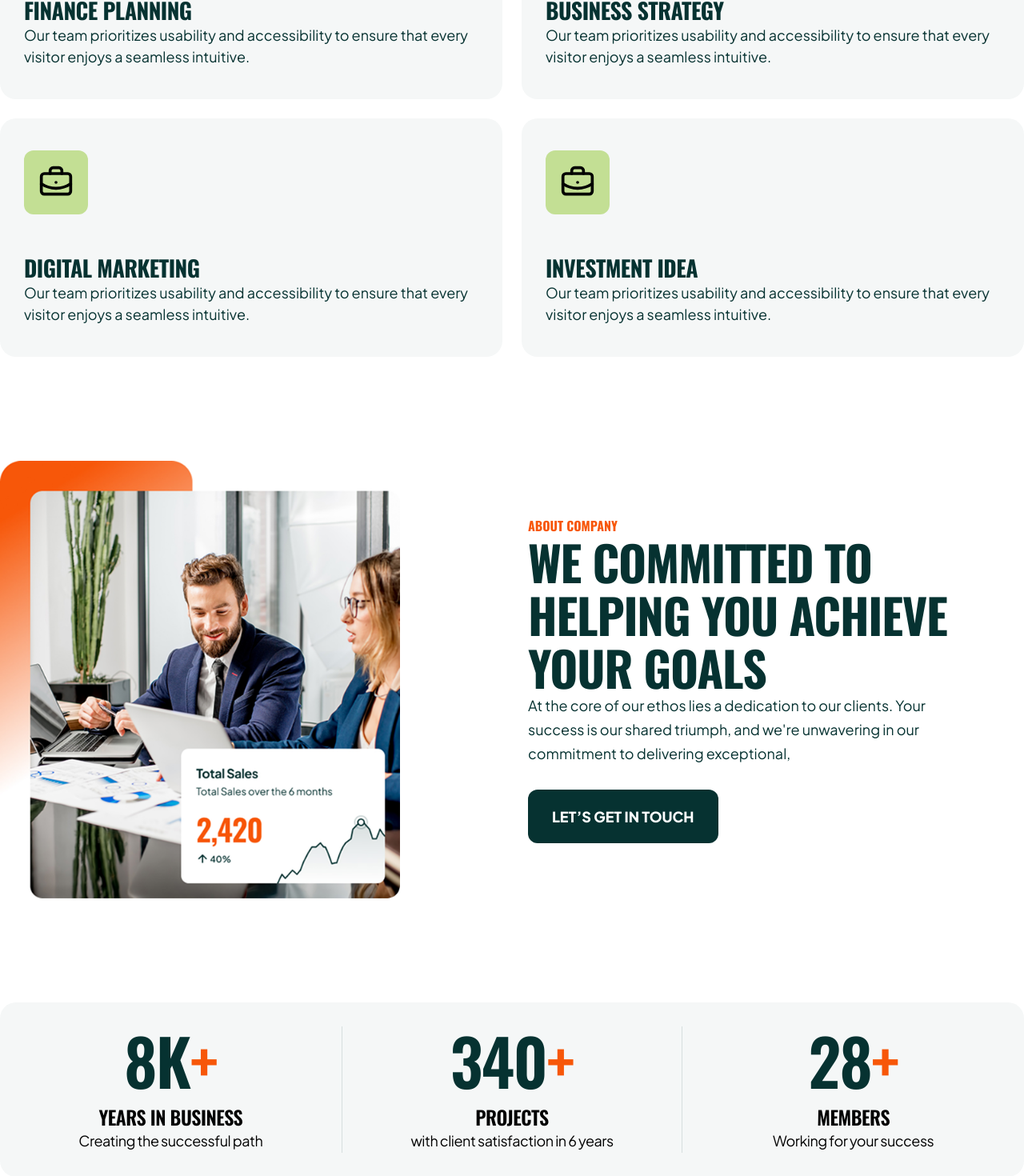
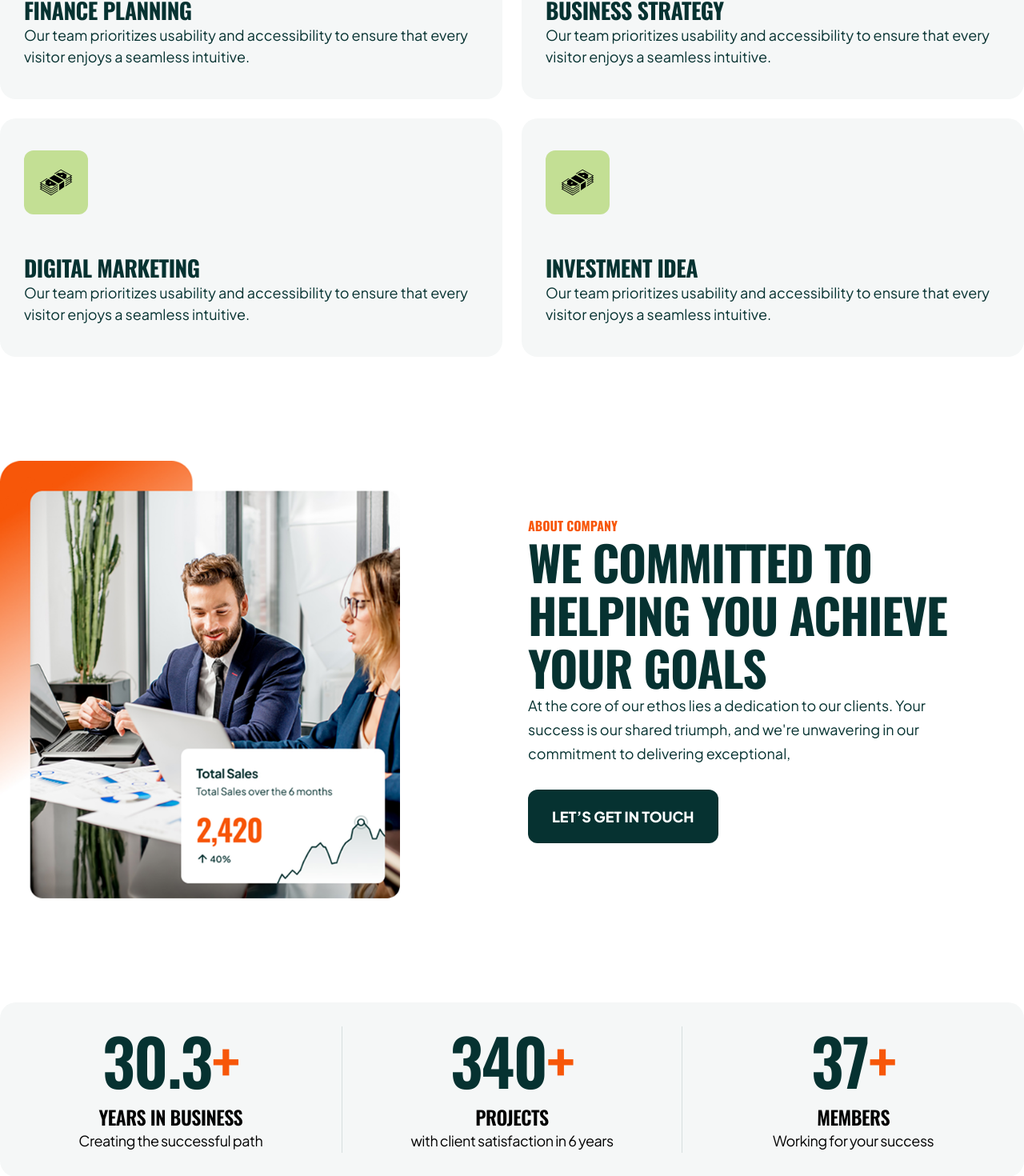
Before and after one commit to shoumen-shomu/prozen, a Next.js app: page / in a window 1280 px wide. Shown: the part 1468-2938 px from the top of the page at 80% size. Built offline with nearby package versions, Linux system fonts and the light colour scheme.

Commit message:
Counter Part Done

```diff
--- a/app/_components/home/Counter.jsx
+++ b/app/_components/home/Counter.jsx
@@ -1,39 +1,46 @@
+"use client";
 import React from "react";
 import Container from "../common/Container";
+import CountUp from "react-countup";
+import { useInView } from "react-intersection-observer";
 
 const Counter = () => {
+   const { ref, inView } = useInView({
+    triggerOnce: true,
+    threshold: 0.5,
+  });
   return (
     <>
       <section id="counter">
         <Container>
           <div className="py-7.5 rounded-[20px] bg-[#F5F7F7] flex justify-between mt-32.5">
             <div className="w-108 text-center ">
-              <h2 className="font-oswald font-semibold text-[80px] text-[#063231] leading-21.25 tracking-[-1.6px] mb-[13px]">
-                8K
+              <p ref={ref} className="font-oswald font-semibold text-[80px] text-[#063231] leading-21.25 tracking-[-1.6px] mb-[13px]">
+                 {inView ? <CountUp start={0} end={30.3} duration={4.5} decimals={1} suffix="" /> : "0"}
                 <span className="font-oswald font-semibold text-[80px] text-[#F75709] leading-21.25 tracking-[-1.6px]">
                   +
                 </span>
-              </h2>
+              </p>
               <h5 className="font-oswald font-semibold text-[24px] leading-7.5 tracking-[-0.48px] uppercase">Years in business</h5>
               <p className="font-jakarta font-normal text-[18px] leading-7.5 tracking-[-0.48px]">Creating the successful path</p>
             </div>
             <div className="w-108 text-center border-x border-[#D7DEDE]">
-              <h2 className="font-oswald font-semibold text-[80px] text-[#063231] leading-21.25 tracking-[-1.6px] mb-[13px]">
-                340
+              <p ref={ref} className="font-oswald font-semibold text-[80px] text-[#063231] leading-21.25 tracking-[-1.6px] mb-[13px]">
+                 {inView ? <CountUp start={0} end={340} duration={4.5} decimals={0} suffix="" /> : "0"}
                 <span className="font-oswald font-semibold text-[80px] text-[#F75709] leading-21.25 tracking-[-1.6px]">
                   +
                 </span>
-              </h2>
+              </p>
               <h5 className="font-oswald font-semibold text-[24px] leading-7.5 tracking-[-0.48px] uppercase">Projects</h5>
               <p className="font-jakarta font-normal text-[18px] leading-7.5 tracking-[-0.48px]">with client satisfaction in 6 years</p>
             </div>
             <div className="w-108 text-center">
-              <h2 className="font-oswald font-semibold text-[80px] text-[#063231] leading-21.25 tracking-[-1.6px] mb-[13px]">
-                28
+              <p ref={ref} className="font-oswald font-semibold text-[80px] text-[#063231] leading-21.25 tracking-[-1.6px] mb-[13px]">
+                 {inView ? <CountUp start={0} end={37} duration={4.5} decimals={0} suffix="" /> : "0"}
                 <span className="font-oswald font-semibold text-[80px] text-[#F75709] leading-21.25 tracking-[-1.6px]">
                   +
                 </span>
-              </h2>
+              </p>
               <h5 className="font-oswald font-semibold text-[24px] leading-7.5 tracking-[-0.48px] uppercase">members</h5>
               <p className="font-jakarta font-normal text-[18px] leading-7.5 tracking-[-0.48px]">Working for your success</p>
             </div>
--- a/app/_components/home/Service.jsx
+++ b/app/_components/home/Service.jsx
@@ -2,6 +2,7 @@ import React from "react";
 import Container from "../common/Container";
 import Image from "next/image";
 import { LuBriefcaseBusiness } from "react-icons/lu";
+import { GiMoneyStack } from "react-icons/gi";
 
 const Service = () => {
   return (
@@ -40,7 +41,7 @@ const Service = () => {
               </div>
               <div className="py-10 px-7.5 bg-[#F5F7F7] rounded-[20px] group">
                 <div className="p-4.5 bg-[#C3DF94] w-20 h-20 rounded-xl flex justify-center items-center mb-12.5 group-hover:bg-[#F75709]  duration-300">
-                  <LuBriefcaseBusiness size={70} className="group-hover:text-white duration-300" />
+                  <GiMoneyStack  size={70} className="group-hover:text-white duration-300" />
                 </div>
                 <h3 className="font-oswald font-bold text-[28px] text-[#063231] leading-8.5 tracking-[-0.56px] uppercase">Digital marketing</h3>
                 <p className="font-jakarta font-normal text-[18px] text-[#063231] w-145">
@@ -50,7 +51,7 @@ const Service = () => {
               </div>
               <div className="py-10 px-7.5 bg-[#F5F7F7] rounded-[20px] group">
                 <div className="p-4.5 bg-[#C3DF94] w-20 h-20 rounded-xl flex justify-center items-center mb-12.5 group-hover:bg-[#F75709] duration-300">
-                  <LuBriefcaseBusiness size={70} className="group-hover:text-white duration-300" />
+                  <GiMoneyStack  size={70} className="group-hover:text-white duration-300" />
                 </div>
                 <h3 className="font-oswald font-bold text-[28px] text-[#063231] leading-8.5 tracking-[-0.56px] uppercase">Investment Idea</h3>
                 <p className="font-jakarta font-normal text-[18px] text-[#063231] w-145">
--- a/package.json
+++ b/package.json
@@ -11,8 +11,10 @@
     "framer-motion": "^12.34.3",
     "next": "16.1.6",
     "react": "19.2.3",
+    "react-countup": "^6.5.3",
     "react-dom": "19.2.3",
-    "react-icons": "^5.5.0"
+    "react-icons": "^5.5.0",
+    "react-intersection-observer": "^10.0.3"
   },
   "devDependencies": {
     "@tailwindcss/postcss": "^4",
```
Also changed, not shown: 1 other file (tests, documents, lock files or other folders).
